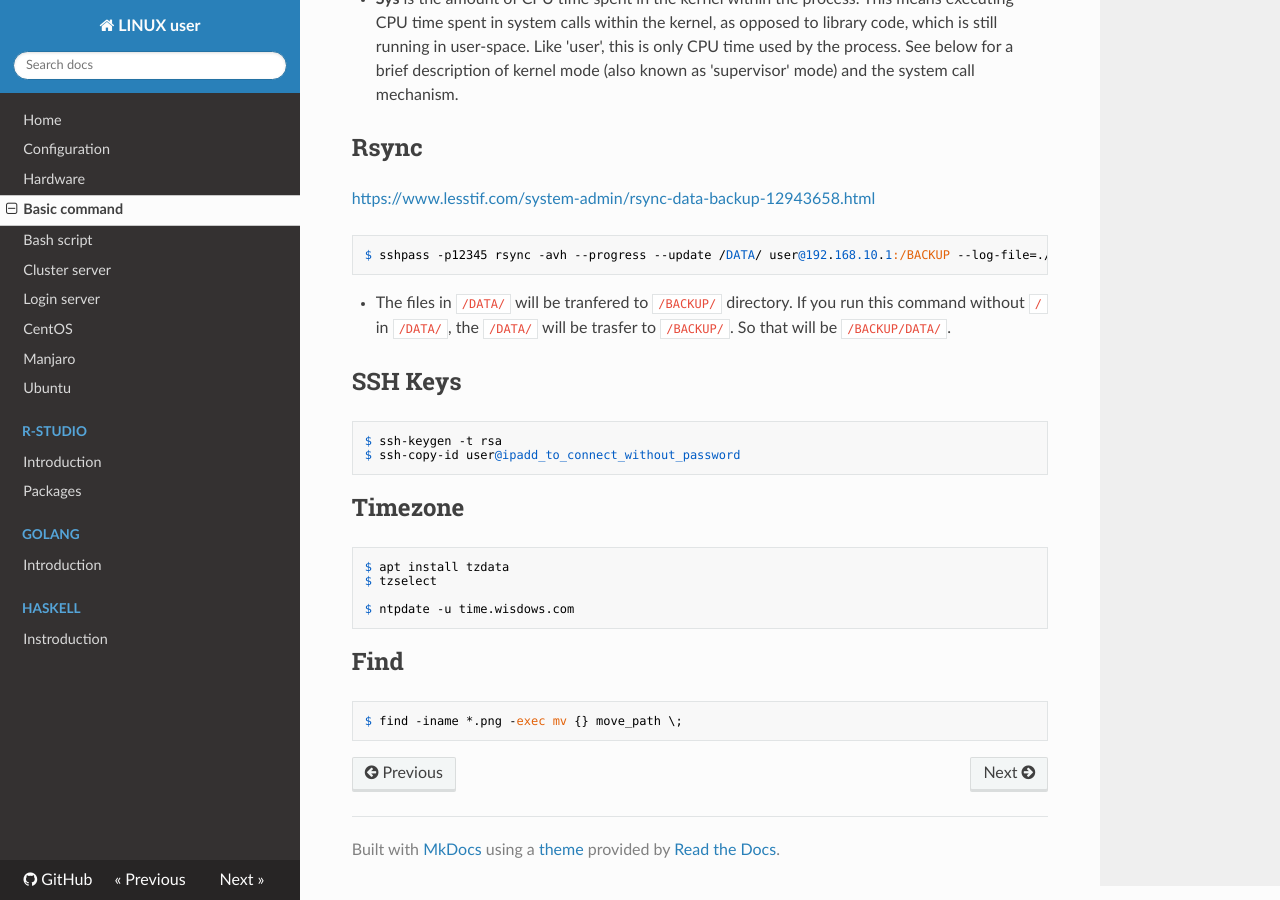
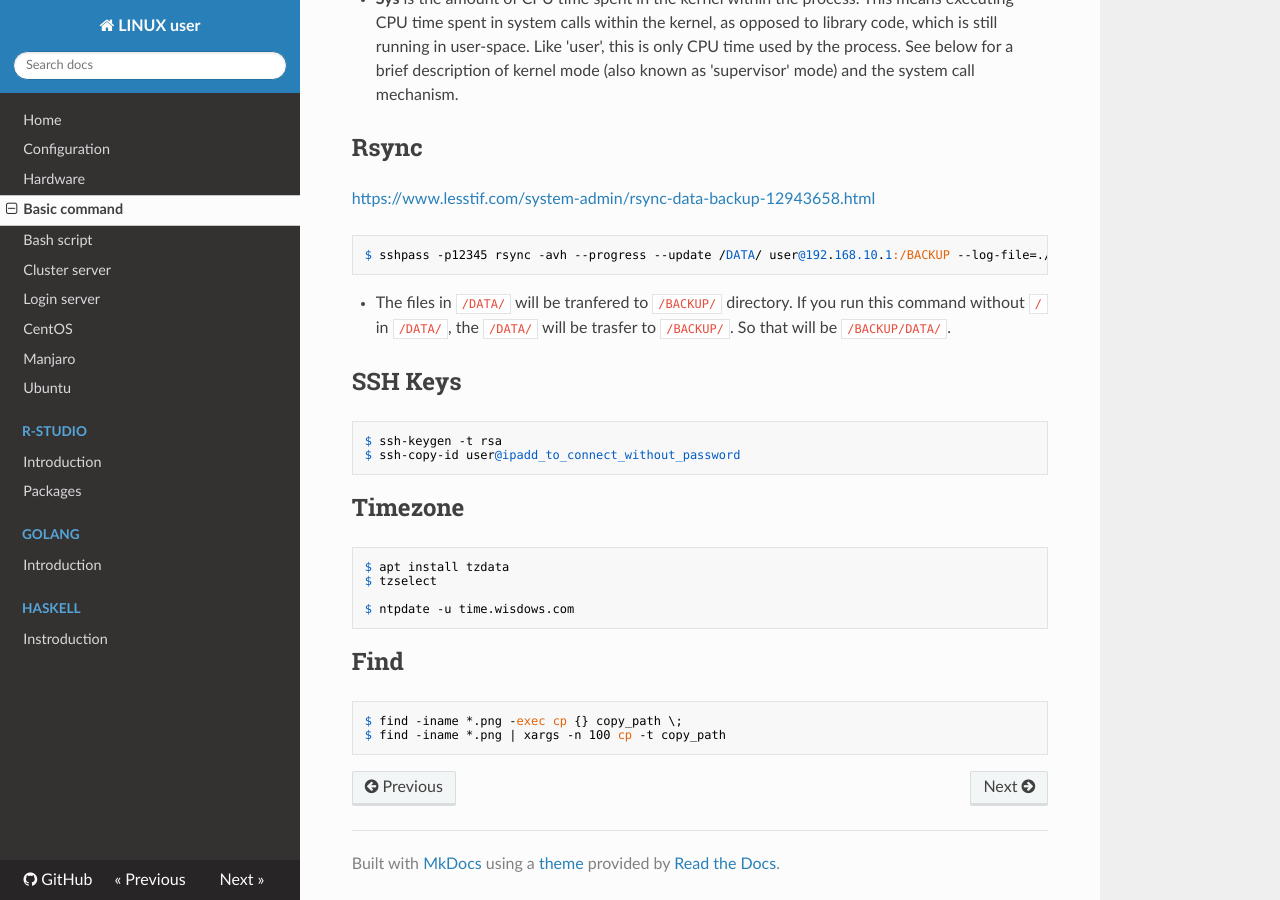
Before and after one commit to WonyoungCho/LINUX, an MkDocs documentation site: the page built from docs/basic_comm.md, in a window 1280 px wide and 900 px high, scrolled down 5869 px. Built offline with MkDocs 1.6.1, drawn with Linux system fonts in a browser that asks for light colours; nearby versions of some CDN libraries; old or Windows-style settings are respelled for this version of MkDocs.

Commit message:
Update basic_comm.md

````diff
--- a/docs/basic_comm.md
+++ b/docs/basic_comm.md
@@ -290,5 +290,6 @@ $ ntpdate -u time.wisdows.com
 
 ## Find
 ```
-$ find -iname *.png -exec mv {} move_path \;
+$ find -iname *.png -exec cp {} copy_path \;
+$ find -iname *.png | xargs -n 100 cp -t copy_path
 ```
````
